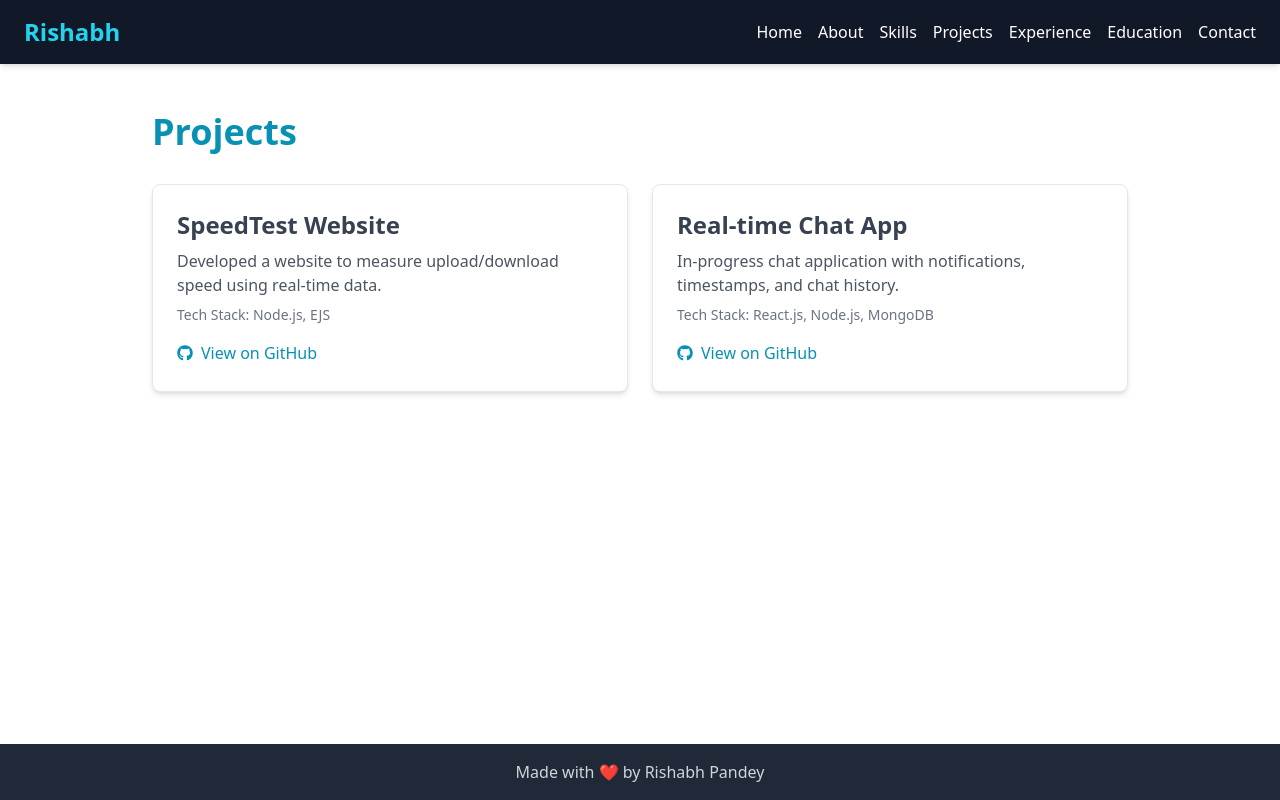
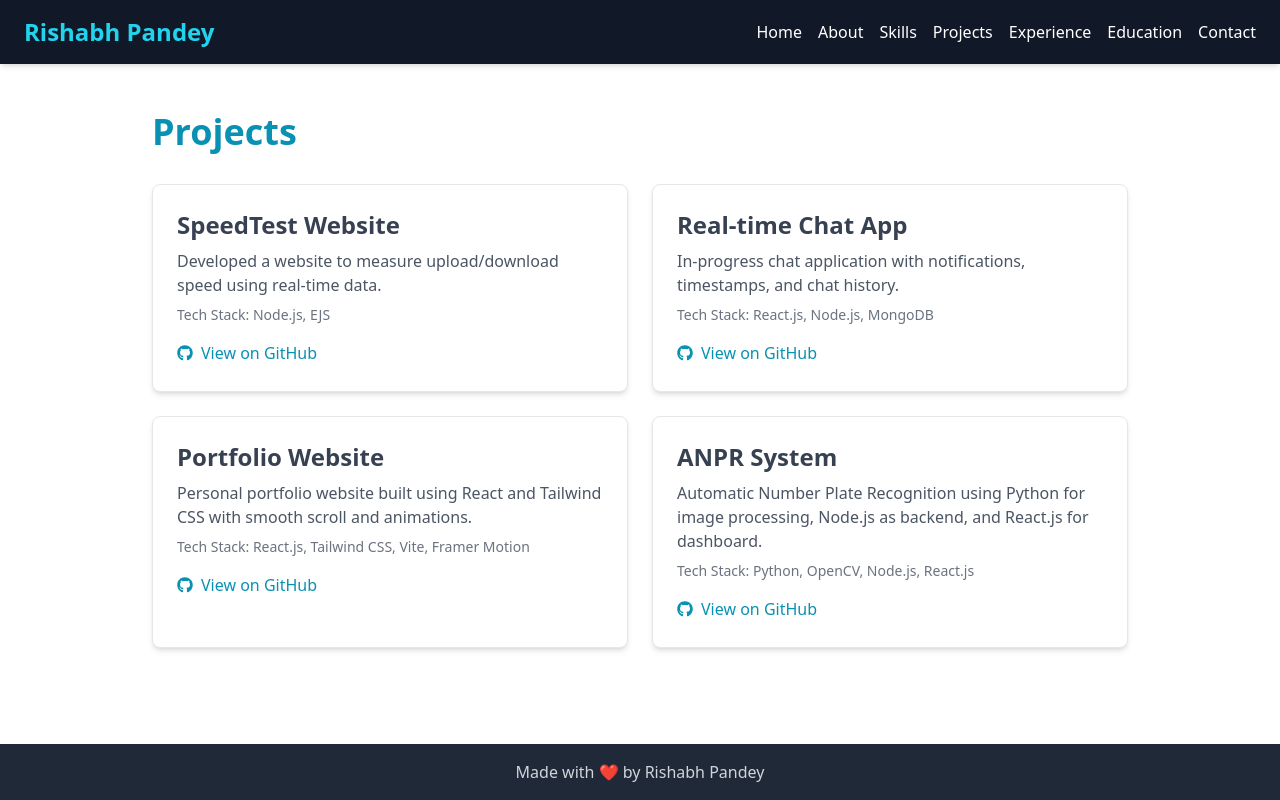
Before and after one commit to Rishabh-Pandey007/rishabh_porfolio_react, a React (Vite) app: page /projects in a window 1280 px wide. Built offline with nearby package versions, Linux system fonts and the light colour scheme.

Commit message:
added more projects

```diff
--- a/src/components/Navbar.jsx
+++ b/src/components/Navbar.jsx
@@ -4,7 +4,7 @@ const Navbar = () => {
   return (
     <nav className="bg-gray-900 text-white px-6 py-4 shadow-md">
       <div className="max-w-7xl mx-auto flex justify-between items-center">
-        <Link to="/" className="text-2xl font-bold text-cyan-400">Rishabh</Link>
+        <Link to="/" className="text-2xl font-bold text-cyan-400">Rishabh Pandey</Link>
         <div className="space-x-4">
           <Link to="/" className="hover:text-cyan-400">Home</Link>
           <Link to="/about" className="hover:text-cyan-400">About</Link>
--- a/src/pages/Projects.jsx
+++ b/src/pages/Projects.jsx
@@ -13,6 +13,18 @@ const projects = [
     description: "In-progress chat application with notifications, timestamps, and chat history.",
     tech: "React.js, Node.js, MongoDB",
     github: "https://github.com/Rishabh-Pandey007/chat-application"
+  },
+  {
+    title: "Portfolio Website",
+    description: "Personal portfolio website built using React and Tailwind CSS with smooth scroll and animations.",
+    tech: "React.js, Tailwind CSS, Vite, Framer Motion",
+    github: "https://github.com/Rishabh-Pandey007/rishabh_porfolio_react"
+  },
+  {
+    title: "ANPR System",
+    description: "Automatic Number Plate Recognition using Python for image processing, Node.js as backend, and React.js for dashboard.",
+    tech: "Python, OpenCV, Node.js, React.js",
+    github: "https://github.com/Rishabh-Pandey007/ANPR_React",
   }
 ];
 
```
